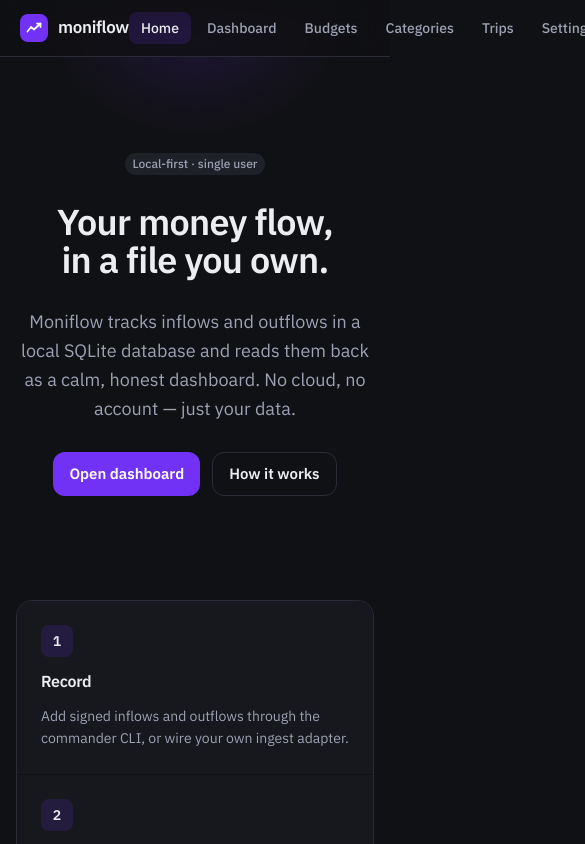
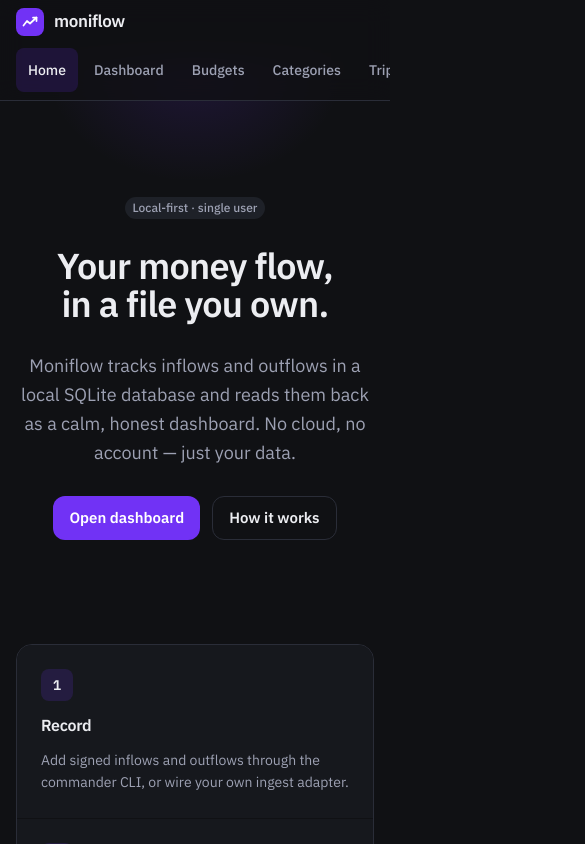
Before and after one commit to choieunsoh/moniflow, a Next.js app: page / in a window 390 px wide. Shown: the top 844 px of the page, 585 px wide, since content can reach past the window. Built offline with nearby package versions, Linux system fonts and the light colour scheme.

Commit message:
feat(app): make the header and nav mobile-first
Nav is a full-width horizontally-scrollable tab row on mobile (all 6 items reachable, 44px taps) and the inline row at >=sm. Header stacks wordmark over nav on mobile, single h-14 row at >=sm, with a safe-area-inset-top pad for notched devices.

```diff
--- a/src/shared/ui/AppHeader.tsx
+++ b/src/shared/ui/AppHeader.tsx
@@ -10,10 +10,15 @@ export function AppHeader() {
         zIndex: 'var(--z-header)',
         background: 'color-mix(in oklab, var(--color-bg) 82%, transparent)',
         borderColor: 'var(--color-border)',
+        paddingTop: 'env(safe-area-inset-top)',
       }}
     >
-      <div className="mx-auto flex h-14 max-w-[1120px] items-center justify-between px-5">
-        <Link href="/" className="rounded-[var(--radius-sm)]" aria-label="moniflow home">
+      <div className="mx-auto flex max-w-[1120px] flex-col gap-1 px-4 pb-2 sm:h-14 sm:flex-row sm:items-center sm:justify-between sm:gap-4 sm:px-5 sm:pb-0">
+        <Link
+          href="/"
+          className="tap self-start rounded-[var(--radius-sm)] sm:self-auto"
+          aria-label="moniflow home"
+        >
           <Wordmark />
         </Link>
         <Nav />
--- a/src/shared/ui/Nav.tsx
+++ b/src/shared/ui/Nav.tsx
@@ -12,10 +12,17 @@ const LINKS = [
   { href: '/settings', label: 'Settings' },
 ] as const;
 
+// Primary nav. On mobile it's a full-width horizontally-scrollable tab row — all six items stay
+// reachable and one-tap, no hamburger, no clipped overflow; at ≥sm it collapses to the inline row.
+// The `-mx-4 px-4` lets the strip bleed to the screen edges on mobile while keeping the first/last
+// item clear of the gutter; each item is a 44px (.tap) target.
 export function Nav() {
   const pathname = usePathname();
   return (
-    <nav className="flex items-center gap-1" aria-label="Primary">
+    <nav
+      className="-mx-4 flex items-center gap-1 overflow-x-auto px-4 sm:mx-0 sm:overflow-visible sm:px-0"
+      aria-label="Primary"
+    >
       {LINKS.map(({ href, label }) => {
         const active = href === '/' ? pathname === '/' : pathname.startsWith(href);
         return (
@@ -23,7 +30,7 @@ export function Nav() {
             key={href}
             href={href}
             aria-current={active ? 'page' : undefined}
-            className="rounded-[var(--radius-sm)] px-3 py-1.5 text-sm font-medium transition-colors duration-150"
+            className="tap shrink-0 rounded-[var(--radius-sm)] px-3 text-sm font-medium whitespace-nowrap transition-colors duration-150"
             style={{
               color: active ? 'var(--color-accent-text)' : 'var(--color-muted)',
               background: active ? 'var(--color-accent-soft)' : 'transparent',
```
